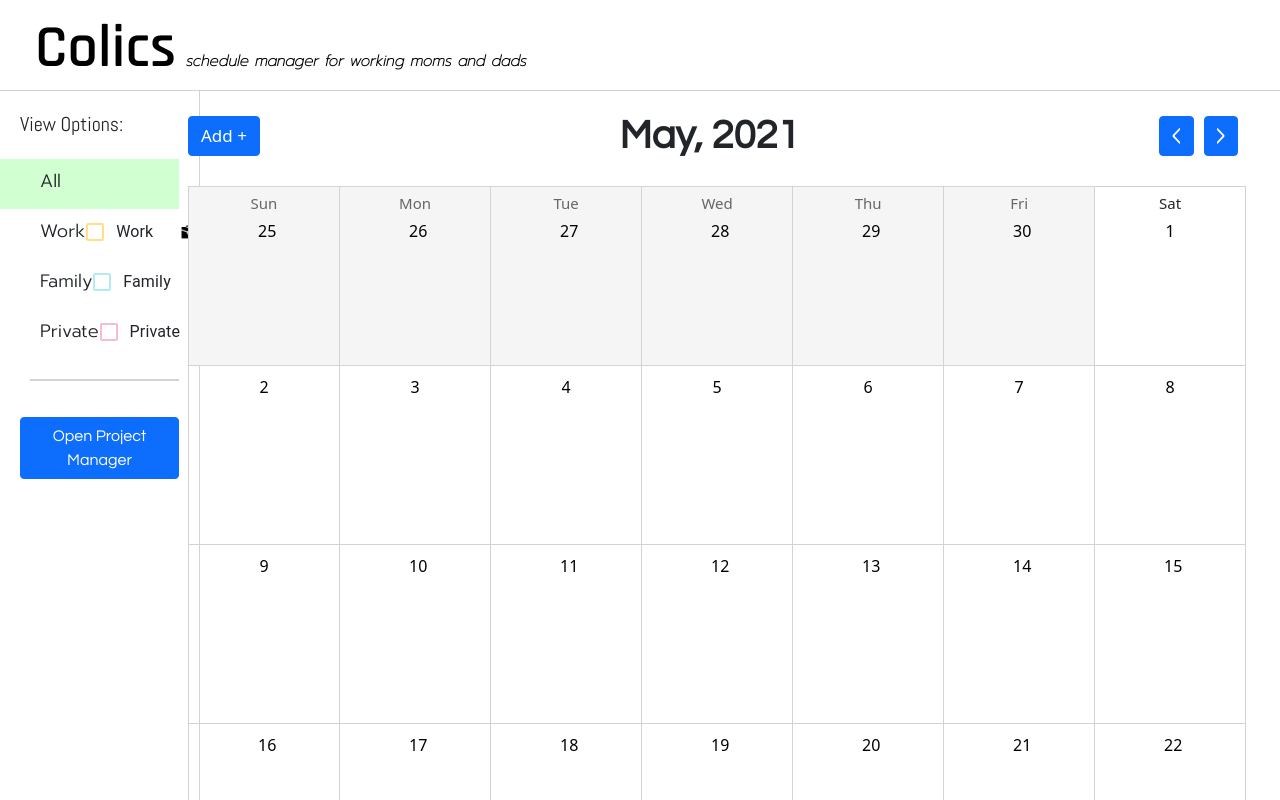
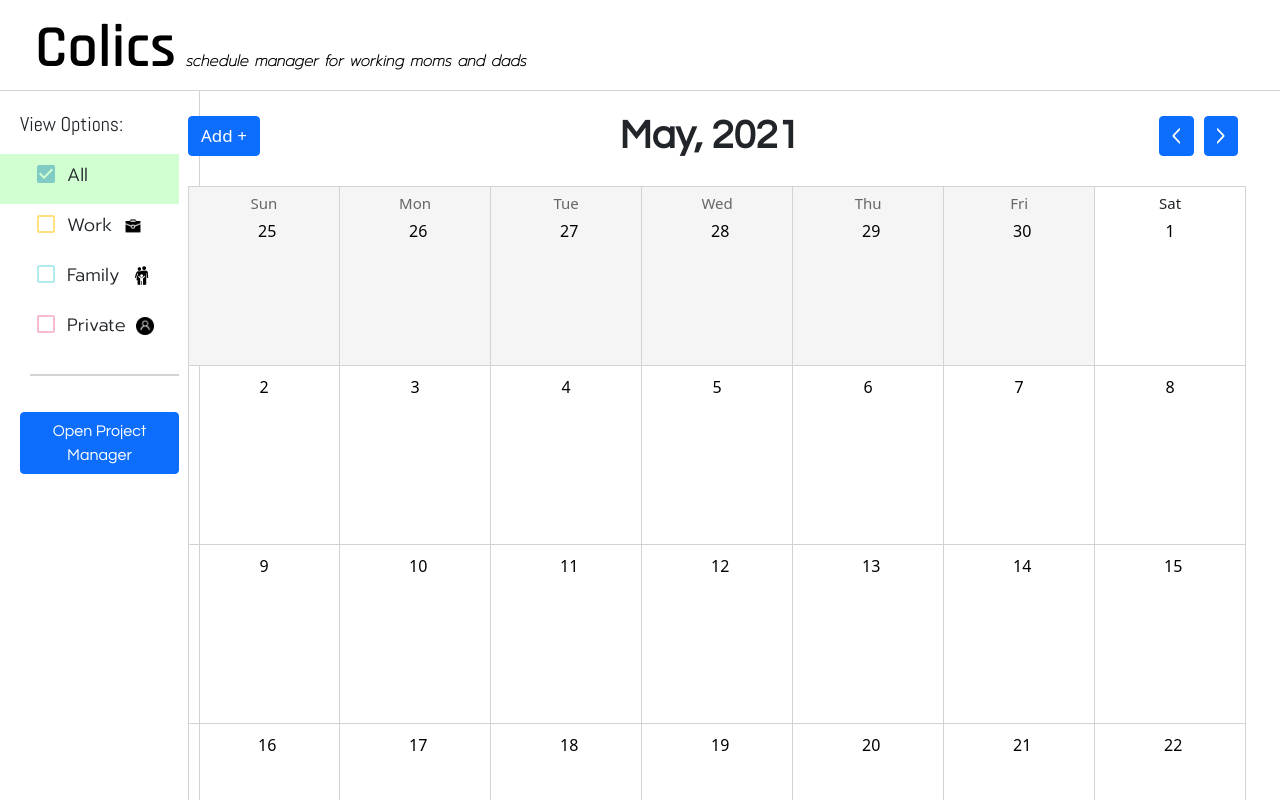
Before and after one commit to dbwk18/HCI-DesignProject, a React (Create React App) app: page /HCI-DesignProject/calendar in a window 1280 px wide. Shown: the top 800 px of the page. Built offline with nearby package versions, Linux system fonts and the light colour scheme; no server answers; the database is empty.

Commit message:
checkbox 기능 연결 끝

```diff
--- a/src/Components/Menubar/Menubar.css
+++ b/src/Components/Menubar/Menubar.css
@@ -28,7 +28,7 @@
 .mainbox-sidemenu-left-text {
   margin-left: 20px;
   margin-top: 18px;
-  margin-bottom: 20px;
+  margin-bottom: 15px;
   font-size: 20px;
   font-family: Abel;
 }
@@ -39,18 +39,20 @@
   height: 50px;
   font-size: 18px;
   font-family: Promp-Mid;
-  padding-top: 15px;
-  padding-bottom: 20px;
-  padding-left: 40px;
+  padding-top: 0px;
+  padding-bottom: 10px;
+  padding-left: 25px;
   cursor: pointer;
 }
 
 .sidemenu-category-text {
+  padding-top: 3px;
   flex-basis: 30%;
 }
 
 .sidemenu-category-img {
   padding-left: 10px;
+  padding-top: 3px;
 }
 
 #category-project {
--- a/src/Components/Menubar/Menubar.js
+++ b/src/Components/Menubar/Menubar.js
@@ -3,11 +3,10 @@ import 'bootstrap/dist/css/bootstrap.min.css';
 import {Button} from "react-bootstrap";
 import { withStyles } from '@material-ui/core/styles';
 import Checkbox from '@material-ui/core/Checkbox';
-import FormGroup from '@material-ui/core/FormGroup';
-import FormControlLabel from '@material-ui/core/FormControlLabel';
 import cyan from '@material-ui/core/colors/cyan';
 import amber from '@material-ui/core/colors/amber';
 import pink from '@material-ui/core/colors/pink';
+import teal from '@material-ui/core/colors/teal';
 
 
 
@@ -22,6 +21,7 @@ import img_private from '../../Icons/private.png';
 
 function Menubar(props){
 
+    const color_all = teal[100];
     const color_work = amber[200];
     const color_priv = pink[100];
     const color_fam = cyan[100];
@@ -51,6 +51,16 @@ function Menubar(props){
           color: color_fam,
           '&$checked': {
             color: cyan[300],
+          },
+        },
+        checked: {},
+      })((props) => <Checkbox color="default" {...props} />);
+
+      const TealCheckbox = withStyles({
+        root: {
+          color: color_all,
+          '&$checked': {
+            color: teal[200],
           },
         },
         checked: {},
@@ -160,58 +170,66 @@ function Menubar(props){
 
     console.log('menubar:', props.mode)
 
+    const HI = () => {
+        console.log("Hi")
+    }
+
     return(
         <div className = 'mainbox-sidemenu'>
             <p className = 'mainbox-sidemenu-left-text'>View Options:</p>
-            {/* <div>
-                <FormControlLabel control={<PinkCheckbox name="checkedG" />} label="Private"
-                labelPlacement="end"/>
-            </div> */}
+
             <div
                 className = 'sidemenu-category'
+                style = {{backgroundColor: (props.mode[0] ? '#d2ffd1' : 'transparent')}}
+                onMouseEnter = {evt => category_hover_in(evt)}
+                onMouseLeave = {evt => category_hover_out(evt)}>
+                <TealCheckbox
                 id = {'category-all-' + props.mode[0]}
-                style = {{backgroundColor: (props.mode[0] ? '#d2ffd1' : 'transparent')}}
-                onClick = {evt => click_category(evt)}
-                onMouseEnter = {evt => category_hover_in(evt)}
-                onMouseLeave = {evt => category_hover_out(evt)}> All  </div>
+                checked = {props.mode[0]}
+                onClick = {evt => click_category(evt)}/>
+                <div className = 'sidemenu-category-text'>All</div>
+            </div>
+
+
             <div
                 className = 'sidemenu-category'
-                id = {'category-work-' + props.mode[1]}
                 style = {{backgroundColor: (props.mode[1] ? '#fffdc6' : 'transparent')}}
-                onClick = {evt => click_category(evt)}
                 onMouseEnter = {evt => category_hover_in(evt)}
                 onMouseLeave = {evt => category_hover_out(evt)}>
+                <AmberCheckbox
+                id = {'category-work-' + props.mode[1]}
+                checked = {props.mode[1]}
+                onClick = {evt => click_category(evt)}/>
                 <div className = 'sidemenu-category-text'>Work</div>
-                <FormControlLabel
-                control={<AmberCheckbox name="checkedG" chekched='' onChange=''/>}
-                label="Work"
-                labelPlacement="end"/>
                 <img className= 'sidemenu-category-img' src={img_work} width = "30" />
             </div>
+
             <div
                 className = 'sidemenu-category'
-                id = {'category-family-' + props.mode[2]}
                 style = {{backgroundColor: (props.mode[2] ? '#c8f7f4' : 'transparent')}}
-                onClick = {evt => click_category(evt)}
                 onMouseEnter = {evt => category_hover_in(evt)}
                 onMouseLeave = {evt => category_hover_out(evt)}>
+                <CyanCheckbox
+                id = {'category-family-' + props.mode[2]}
+                checked = {props.mode[2]}
+                onClick = {evt => click_category(evt)}/>
                 <div className = 'sidemenu-category-text'>Family</div>
-                <FormControlLabel control={<CyanCheckbox name="checkedG" />} label="Family"
-                labelPlacement="end"/>
-                <img className = 'sidemenu-category-img' src={img_family} width = "35" />
+                <img className= 'sidemenu-category-img' src={img_family} width = "35" />
             </div>
+
             <div
                 className = 'sidemenu-category'
-                id = {'category-private-' + props.mode[3]}
                 style = {{backgroundColor: (props.mode[3] ? '#ffdcfb' : 'transparent')}}
-                onClick = {evt => click_category(evt)}
                 onMouseEnter = {evt => category_hover_in(evt)}
                 onMouseLeave = {evt => category_hover_out(evt)}>
+                <PinkCheckbox
+                id = {'category-private-' + props.mode[3]}
+                checked = {props.mode[3]}
+                onClick = {evt => click_category(evt)}/>
                 <div className = 'sidemenu-category-text'>Private</div>
-                <FormControlLabel control={<PinkCheckbox name="checkedG" />} label="Private"
-                labelPlacement="end"/>
                 <img className = 'sidemenu-category-img' src={img_private} width = "28"/>
             </div>
+
             <p className = 'sidemenu-left-border'></p>
             <div id='category-project'>
                 <Link to='/Projects' className='default-link'>
```
